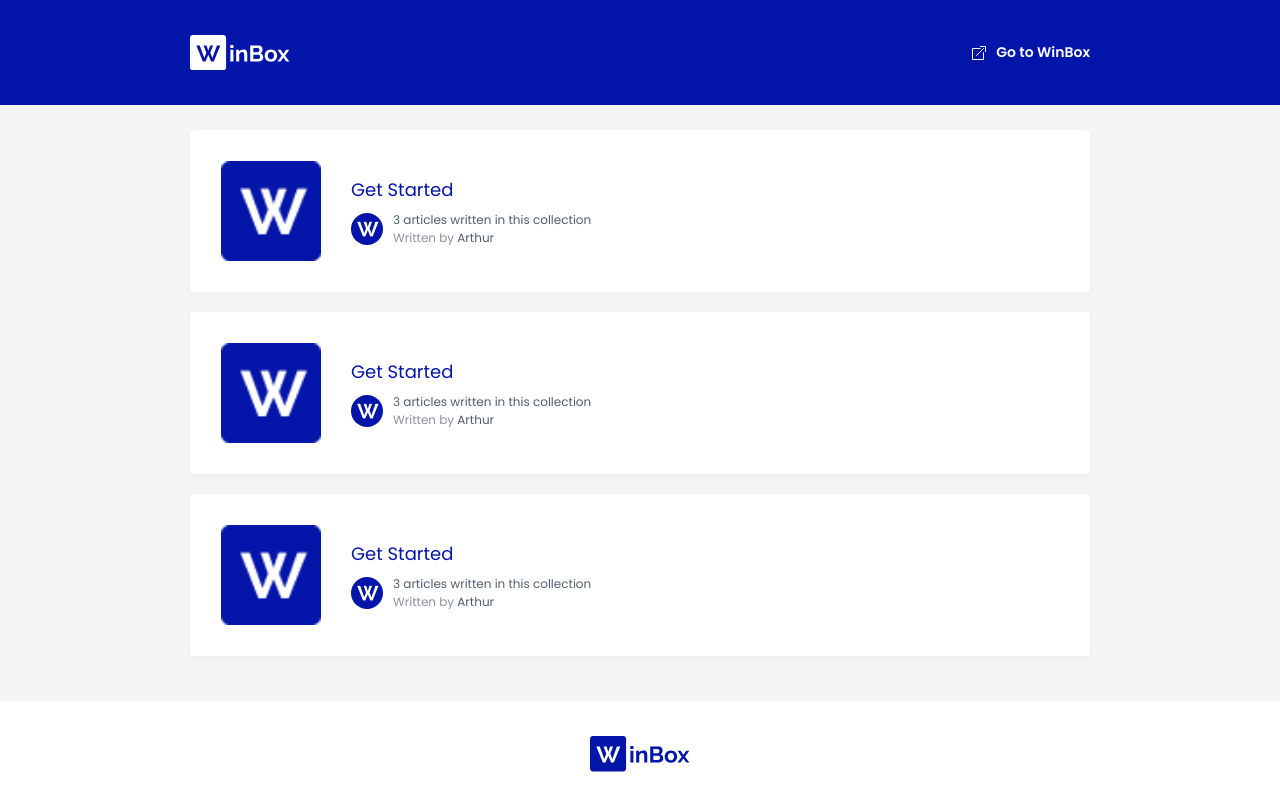
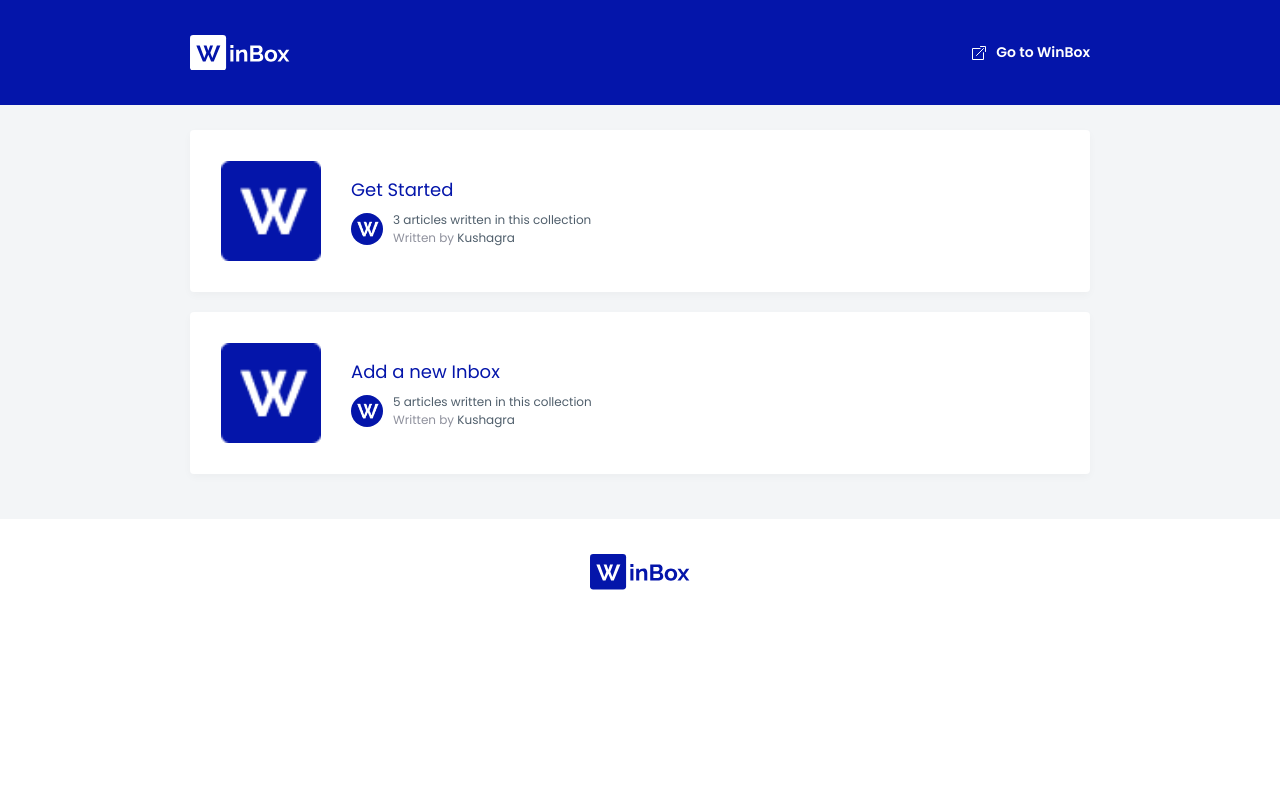
Before and after one commit to Mr-Nayra/WinboxHelp, a Next.js app: page / in a window 1280 px wide. Built offline with nearby package versions, Linux system fonts and the light colour scheme.

Commit message:
Integration of backend with frontend

```diff
--- /dev/null
+++ b/components/collectionBlock/collectionBlock.module.css
@@ -0,0 +1,57 @@
+.box:first-child {
+    border-radius: 4px 4px 0 0;
+}
+
+.box:last-child {
+    border-radius: 0 0 4px 4px;
+}
+
+.box {
+    background-color: white;
+    border: 1px solid #d4dadf;
+    padding: 30px;
+    position: relative;
+    z-index: 3;
+    text-decoration: none;
+    overflow: hidden;
+    width: 100%;
+    display: flex;
+    align-items: center;
+    outline: none;
+    box-shadow: 0 3px 8px 0 rgb(0 0 0 / 3%);
+    transition: border .15s linear, transform .15s linear, background-color .15s linear, box-shadow .15s linear, opacity .15s linear;
+}
+
+.boximage {
+    height: 100px;
+    width: 100px;
+    margin-right: 30px;
+}
+
+.boxHeading {
+    font-size: 18px;
+    color: #0415aa;
+    font-weight: 400;
+}
+
+.aboutauthorcontainer {
+    display: flex;
+    align-items: center;
+    color: #4f5e6b;
+    margin-top: 8px;
+}
+
+.boxLogo {
+    border-radius: 100%;
+    margin-right: 10px;
+    width: 32px;
+    height: 32px;
+}
+
+.aboutauthorcontainer p {
+    font-size: 12px;
+}
+
+.aboutauthorcontainer p span {
+    color: #8f919d;
+}
--- /dev/null
+++ b/components/indexBlock/indexBlock.js
@@ -0,0 +1,28 @@
+import React from "react";
+import Link from "next/link";
+import styles from "./indexBlock.module.css";
+
+const indexBlock = (props) => {
+  return (
+    <Link href={`/collections/${props.fileName}`}>
+      <a className={styles.box}>
+        <img src="/LogoCutout.png" className={styles.boximage} />
+        <div>
+          <h2 className={styles.boxHeading}>{props.title}</h2>
+          <div className={styles.aboutauthorcontainer}>
+            <img src="/LogoCutout.png" className={styles.boxLogo} />
+            <div>
+              <p>{props.articles} articles written in this collection</p>
+              <p>
+                <span> Written by </span>
+                {props.writer}
+              </p>
+            </div>
+          </div>
+        </div>
+      </a>
+    </Link>
+  );
+};
+
+export default indexBlock;
--- /dev/null
+++ b/components/indexBlock/indexBlock.module.css
@@ -0,0 +1,51 @@
+.box {
+    background-color: white;
+    border: 1px solid transparent;
+    border-radius: 4px;
+    padding: 30px;
+    position: relative;
+    z-index: 3;
+    text-decoration: none;
+    overflow: hidden;
+    width: 100%;
+    display: flex;
+    align-items: center;
+    outline: none;
+    box-shadow: 0 3px 8px 0 rgb(0 0 0 / 3%);
+    margin-bottom: 20px;
+    transition: border .15s linear, transform .15s linear, background-color .15s linear, box-shadow .15s linear, opacity .15s linear;
+}
+
+.boximage {
+    height: 100px;
+    width: 100px;
+    margin-right: 30px;
+}
+
+.boxHeading {
+    font-size: 18px;
+    color: #0415aa;
+    font-weight: 400;
+}
+
+.aboutauthorcontainer {
+    display: flex;
+    align-items: center;
+    color: #4f5e6b;
+    margin-top: 8px;
+}
+
+.boxLogo {
+    border-radius: 100%;
+    margin-right: 10px;
+    width: 32px;
+    height: 32px;
+}
+
+.aboutauthorcontainer p {
+    font-size: 12px;
+}
+
+.aboutauthorcontainer p span {
+    color: #8f919d;
+}
--- a/data/Get Started.json
+++ b/data/01-Get Started.json
@@ -1,21 +1,21 @@
 {
     "title": "Get Started",
-    "articles": 3,
     "writer": "Kushagra",
+    "fileName": "01-Get Started",
     "collections": [
         {
-            "title": "Get Started",
-            "writenBy": "Aryan",
+            "title": "What is Warmbox?",
+            "writenBy": "Kushagra",
             "content": "Warmbox is a plug&play SaaS that automates the email warm-up process to get cold emails delivered. How does it work? 📧 We send emails from your inbox 💌 Your emails automatically get removed from spam, opened, marked as favorite, and replied 🔥 Your inbox gets warm, and your deliverability increases 📭 Your cold emails don't land in spam anymore, and you reach your targets Through a collaborative tool, Warmbox helps teams to generate more value with cold emailing. Say farewell to spam and get up to +30% open rate. Improve your email deliverability and generate more value with cold emailing."
         },
         {
-            "title": "Get Started",
-            "writenBy": "Aryan",
+            "title": "The Warmbox inbox network",
+            "writenBy": "Kushagra",
             "content": "Warmbox is a plug&play SaaS that automates the email warm-up process to get cold emails delivered. How does it work? 📧 We send emails from your inbox 💌 Your emails automatically get removed from spam, opened, marked as favorite, and replied 🔥 Your inbox gets warm, and your deliverability increases 📭 Your cold emails don't land in spam anymore, and you reach your targets Through a collaborative tool, Warmbox helps teams to generate more value with cold emailing. Say farewell to spam and get up to +30% open rate. Improve your email deliverability and generate more value with cold emailing."
         },
         {
-            "title": "Get Started",
-            "writenBy": "Aryan",
+            "title": "How long does it take to warm-up?",
+            "writenBy": "Kushagra",
             "content": "Warmbox is a plug&play SaaS that automates the email warm-up process to get cold emails delivered. How does it work? 📧 We send emails from your inbox 💌 Your emails automatically get removed from spam, opened, marked as favorite, and replied 🔥 Your inbox gets warm, and your deliverability increases 📭 Your cold emails don't land in spam anymore, and you reach your targets Through a collaborative tool, Warmbox helps teams to generate more value with cold emailing. Say farewell to spam and get up to +30% open rate. Improve your email deliverability and generate more value with cold emailing."
         }
     ]
--- a/data/Add A New Inbox.json
+++ b/data/02-Add A New Inbox.json
@@ -1,21 +1,31 @@
 {
     "title": "Add a new Inbox",
-    "articles": 17,
-    "writer": "Aryan",
+    "writer": "Kushagra",
+    "fileName": "02-Add A New Inbox",
     "collections": [
         {
-            "title": "Get Started",
-            "writenBy": "Aryan",
+            "title": "Add a new inbox",
+            "writenBy": "Kushagra",
             "content": "Warmbox is a plug&play SaaS that automates the email warm-up process to get cold emails delivered. How does it work? 📧 We send emails from your inbox 💌 Your emails automatically get removed from spam, opened, marked as favorite, and replied 🔥 Your inbox gets warm, and your deliverability increases 📭 Your cold emails don't land in spam anymore, and you reach your targets Through a collaborative tool, Warmbox helps teams to generate more value with cold emailing. Say farewell to spam and get up to +30% open rate. Improve your email deliverability and generate more value with cold emailing."
         },
         {
-            "title": "Get Started",
-            "writenBy": "Aryan",
+            "title": "Select an Inbox provider",
+            "writenBy": "Kushagra",
             "content": "Warmbox is a plug&play SaaS that automates the email warm-up process to get cold emails delivered. How does it work? 📧 We send emails from your inbox 💌 Your emails automatically get removed from spam, opened, marked as favorite, and replied 🔥 Your inbox gets warm, and your deliverability increases 📭 Your cold emails don't land in spam anymore, and you reach your targets Through a collaborative tool, Warmbox helps teams to generate more value with cold emailing. Say farewell to spam and get up to +30% open rate. Improve your email deliverability and generate more value with cold emailing."
         },
         {
-            "title": "Get Started",
-            "writenBy": "Aryan",
+            "title": "Add a gmail/gsuite inbox",
+            "writenBy": "Kushagra",
+            "content": "Warmbox is a plug&play SaaS that automates the email warm-up process to get cold emails delivered. How does it work? 📧 We send emails from your inbox 💌 Your emails automatically get removed from spam, opened, marked as favorite, and replied 🔥 Your inbox gets warm, and your deliverability increases 📭 Your cold emails don't land in spam anymore, and you reach your targets Through a collaborative tool, Warmbox helps teams to generate more value with cold emailing. Say farewell to spam and get up to +30% open rate. Improve your email deliverability and generate more value with cold emailing."
+        },
+        {
+            "title": "Add an Inbox with SMTP",
+            "writenBy": "Kushagra",
+            "content": "Warmbox is a plug&play SaaS that automates the email warm-up process to get cold emails delivered. How does it work? 📧 We send emails from your inbox 💌 Your emails automatically get removed from spam, opened, marked as favorite, and replied 🔥 Your inbox gets warm, and your deliverability increases 📭 Your cold emails don't land in spam anymore, and you reach your targets Through a collaborative tool, Warmbox helps teams to generate more value with cold emailing. Say farewell to spam and get up to +30% open rate. Improve your email deliverability and generate more value with cold emailing."
+        },
+        {
+            "title": "Issues with SMTP/IMAP",
+            "writenBy": "Kushagra",
             "content": "Warmbox is a plug&play SaaS that automates the email warm-up process to get cold emails delivered. How does it work? 📧 We send emails from your inbox 💌 Your emails automatically get removed from spam, opened, marked as favorite, and replied 🔥 Your inbox gets warm, and your deliverability increases 📭 Your cold emails don't land in spam anymore, and you reach your targets Through a collaborative tool, Warmbox helps teams to generate more value with cold emailing. Say farewell to spam and get up to +30% open rate. Improve your email deliverability and generate more value with cold emailing."
         }
     ]
--- a/pages/api/getblog.js
+++ b/pages/api/getblog.js
@@ -6,8 +6,8 @@ export default async function handler(req, res) {
   let myfile;
   for (let i = 0; i < data.length; i++) {
     const item = data[i];
-        myfile = await fs.promises.readFile(`data/${item}`)
-        allBlogs.push(JSON.parse(myfile))
-    };
+    myfile = await fs.promises.readFile(`data/${item}`);
+    allBlogs.push(JSON.parse(myfile));
+  }
   res.status(200).json(allBlogs);
 }
--- a/pages/index.js
+++ b/pages/index.js
@@ -1,10 +1,25 @@
 import Head from "next/head";
-import Image from "next/image";
+import { useEffect, useState } from "react";
+
 import styles from "../styles/Home.module.css";
 import BoxArrow from "./Icons/Box&Arrow";
 import Logo from "./Icons/Logo";
+import url from "../util/url";
+import IndexBlock from "../components/indexBlock/indexBlock";
 
 export default function Home() {
+  const [blogs, setBlogs] = useState([]);
+
+  useEffect(() => {
+    fetch(url + "api/getblog")
+      .then((res) => {
+        return res.json();
+      })
+      .then((parsed) => {
+        setBlogs(parsed);
+      });
+  }, []);
+
   return (
     <div>
       <Head>
@@ -27,51 +42,15 @@ export default function Home() {
 
       <main className={styles.main}>
         <div className={styles.container}>
-          <a className={styles.box}>
-            <img src="/LogoCutout.png" className={styles.boximage} />
-            <div>
-              <h2 className={styles.boxHeading}>Get Started</h2>
-              <div className={styles.aboutauthorcontainer}>
-                <img src="/LogoCutout.png" className={styles.boxLogo} />
-                <div>
-                  <p>3 articles written in this collection</p>
-                  <p>
-                    <span> Written by </span>Arthur
-                  </p>
-                </div>
-              </div>
-            </div>
-          </a>
-          <a className={styles.box}>
-            <img src="/LogoCutout.png" className={styles.boximage} />
-            <div>
-              <h2 className={styles.boxHeading}>Get Started</h2>
-              <div className={styles.aboutauthorcontainer}>
-                <img src="/LogoCutout.png" className={styles.boxLogo} />
-                <div>
-                  <p>3 articles written in this collection</p>
-                  <p>
-                    <span> Written by </span>Arthur
-                  </p>
-                </div>
-              </div>
-            </div>
-          </a>
-          <a className={styles.box}>
-            <img src="/LogoCutout.png" className={styles.boximage} />
-            <div>
-              <h2 className={styles.boxHeading}>Get Started</h2>
-              <div className={styles.aboutauthorcontainer}>
-                <img src="/LogoCutout.png" className={styles.boxLogo} />
-                <div>
-                  <p>3 articles written in this collection</p>
-                  <p>
-                    <span> Written by </span>Arthur
-                  </p>
-                </div>
-              </div>
-            </div>
-          </a>
+          {blogs.map((item) => (
+            <IndexBlock
+              fileName={item.fileName}
+              title={item.title}
+              articles={item.collections.length}
+              writer={item.writer}
+              key={item.title}
+            />
+          ))}
         </div>
       </main>
     </div>
--- a/styles/Home.module.css
+++ b/styles/Home.module.css
@@ -38,61 +38,3 @@
   display: flex;
   justify-content: center;
 }
-
-.box {
-  background-color: white;
-  border: 1px solid transparent;
-  border-radius: 4px;
-  padding: 30px;
-  position: relative;
-  z-index: 3;
-  text-decoration: none;
-  overflow: hidden;
-  width: 100%;
-  display: flex;
-  align-items: center;
-  outline: none;
-  box-shadow: 0 3px 8px 0 rgb(0 0 0 / 3%);
-  margin-bottom: 20px;
-  transition: border .15s linear, transform .15s linear, background-color .15s linear, box-shadow .15s linear, opacity .15s linear;
-}
-
-.boximage {
-  height: 100px;
-  width: 100px;
-  margin-right: 30px;
-}
-
-.boxHeading {
-  font-size: 18px;
-  color: #0415aa;
-  font-weight: 400;
-}
-
-.aboutauthorcontainer {
-  display: flex;
-  align-items: center;
-  color: #4f5e6b;
-  margin-top: 8px;
-}
-
-.boxLogo {
-  border-radius: 100%;
-  margin-right: 10px;
-  width: 32px;
-  height: 32px;
-}
-
-.aboutauthorcontainer p {
-  font-size: 12px;
-}
-
-.aboutauthorcontainer p span {
-  color: #8f919d;
-}
-
-.footer {
-  padding: 35px 0;
-  display: flex;
-  justify-content: center;
-}
--- /dev/null
+++ b/util/url.js
@@ -0,0 +1,2 @@
+const url = "http://localhost:3000/";
+export default url;
```
Also changed, not shown: components/collectionBlock/collectionBlock.js (added, +27 -0 lines), pages/articles/[pid].js (+26 -7 lines), pages/collections/[pid].js (+42 -51 lines), public/vercel.svg (deleted). Lines whose indentation alone changed are shown as unchanged.
